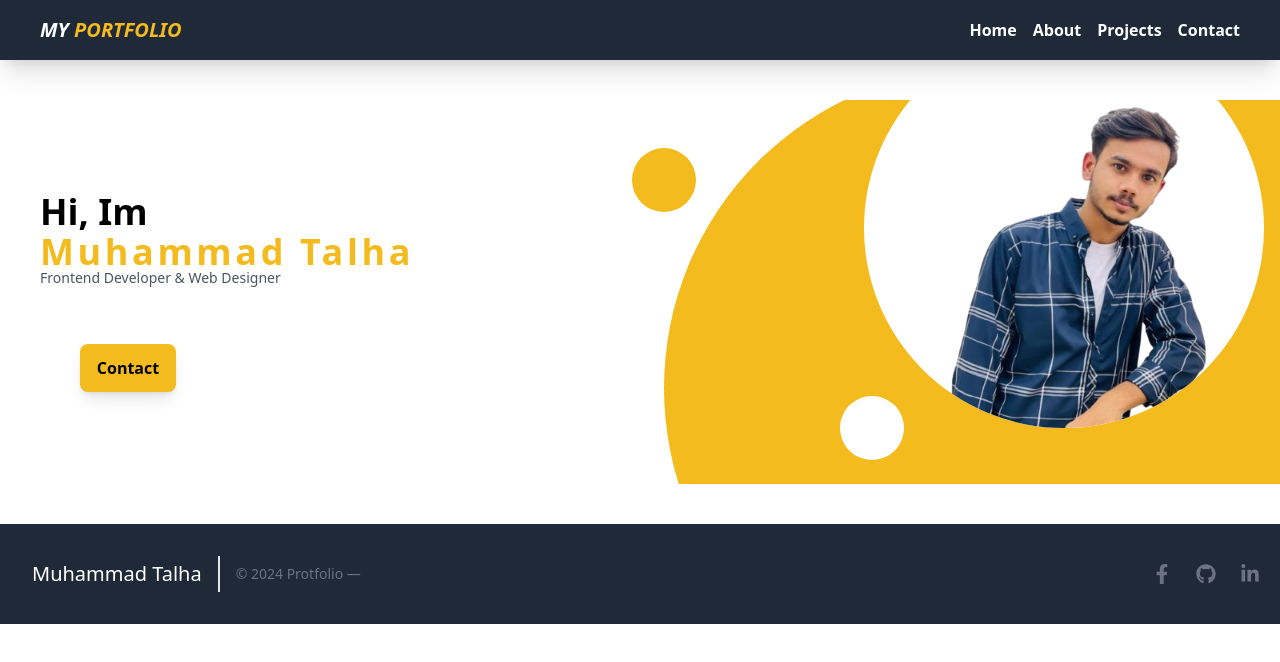
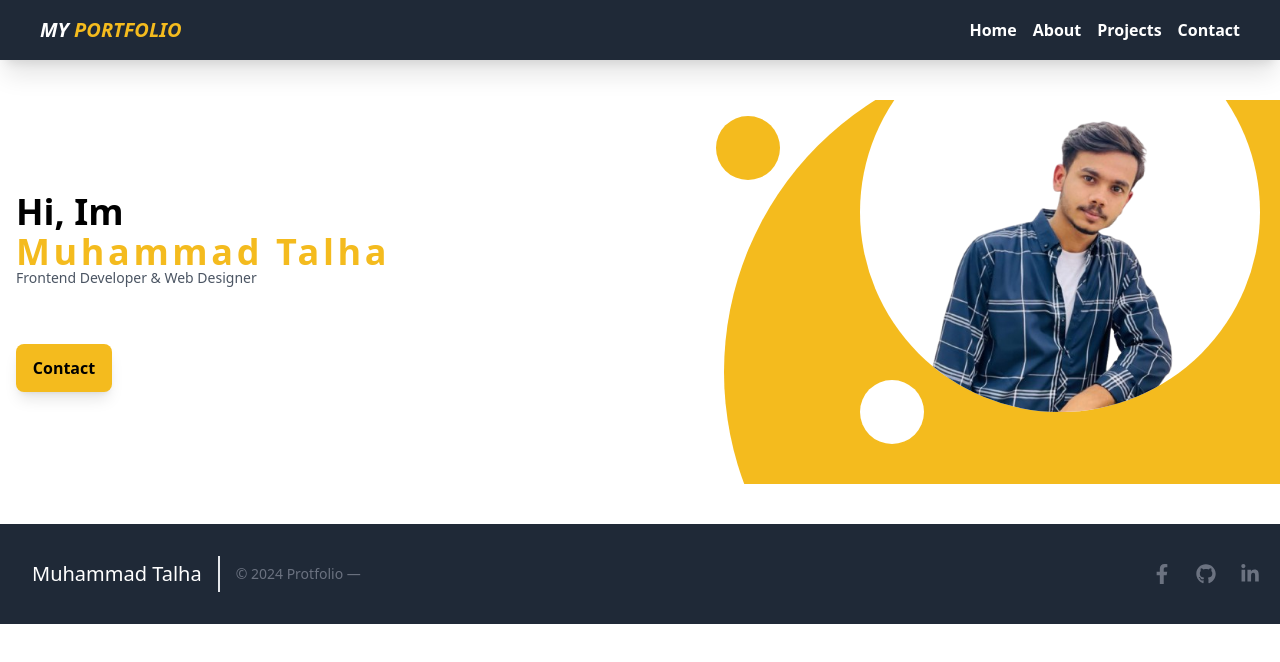
Before and after one commit to Muhammad-Talha103/portfolio, a Next.js app: page / in a window 1280 px wide. Shown: the top 662 px of the page. Built offline with nearby package versions, Linux system fonts and the light colour scheme.

Commit message:
first commit

```diff
--- a/components/hero.tsx
+++ b/components/hero.tsx
@@ -6,8 +6,8 @@ import Link from "next/link";
 const Hero = () => {
   return (
     <div className="md:flex ">
-      <div className="flex mt-10  md:w-[50rem] justify-center ml- flex-col gap-4">
-        <h1 className="text-4xl ml-10 font-bold text-black  text-start">
+      <div className="flex mt-10 px-4 md:w-[50rem] justify-center ml- flex-col gap-4">
+        <h1 className="text-4xl  font-bold text-black  text-start">
           Hi, Im
           <br />
           <span
@@ -18,12 +18,12 @@ const Hero = () => {
           </span>
         </h1>
 
-        <h2 className="text-sm -mt-5 font-medium text-start ml-10 text-gray-600">
+        <h2 className="text-sm -mt-5 font-medium text-start  text-gray-600">
           Frontend Developer & Web Designer
         </h2>
       <Link href="contact">
         <button
-          className="rounded-lg bg-[#f4bb1e]  text-black w-24 font-bold mt-10 ml-20 px-3 py-3 shadow-lg transition-transform transform hover:scale-105 hover:shadow-xl duration-300"
+          className="rounded-lg bg-[#f4bb1e]  text-black w-24 font-bold mt-10  px-3 py-3 shadow-lg transition-transform transform hover:scale-105 hover:shadow-xl duration-300"
 
           >
           Contact
@@ -31,18 +31,18 @@ const Hero = () => {
           </Link>
       </div>
 
-      <div className="bg-white mt-10 h-96 w-full md:w-full flex items-center justify-end relative overflow-hidden">
+      <div className="bg-white mt-10 h-96 w-full md:w-[70rem]flex items-center justify-end relative overflow-hidden">
         <div
-          className="rounded-full h-[40rem] w-[50rem] flex items-center justify-center absolute bottom-24 right-4 translate-x-1/4 bg-[#f4bb1e]  translate-y-1/2"
+          className="rounded-full h-[40rem] w-[45rem] flex items-center justify-center absolute bottom-28 right-4 translate-x-1/4 bg-[#f4bb1e]  translate-y-1/2"
 
         >
-          <div className="rounded-full h-[25rem] w-[25rem] flex items-center justify-center bg-white absolute top-40 left-1/2 transform -translate-x-1/2 -translate-y-1/2 overflow-hidden">
+          <div className="rounded-full h-[25rem] w-[25rem] flex items-center justify-center bg-white absolute top-40 left-[21rem] transform -translate-x-1/2 -translate-y-1/2 overflow-hidden">
             <Image
               src={MainImage}
               alt="Inner Circle"
-              width={200}
-              height={200}
-              className="h-full w-full absolute top-8 right-2 object-cover rounded-full"
+              width={800}
+              height={800}
+              className="h-96 w-96 absolute top-16 right-10 object-cover rounded-full"
             />
           </div>
           <div className="relative">
@@ -50,7 +50,7 @@ const Hero = () => {
           </div>
           <div className="relative">
             <div
-              className="rounded-full bg-[#f4bb1e] h-16 w-16 flex  items-center justify-center absolute top-[-15rem] left-[-27rem]"
+              className="rounded-full bg-[#f4bb1e] md:flex hidden h-16 w-16   items-center justify-center absolute top-[-16rem] left-[-23rem]"
 
             ></div>
           </div>
```
